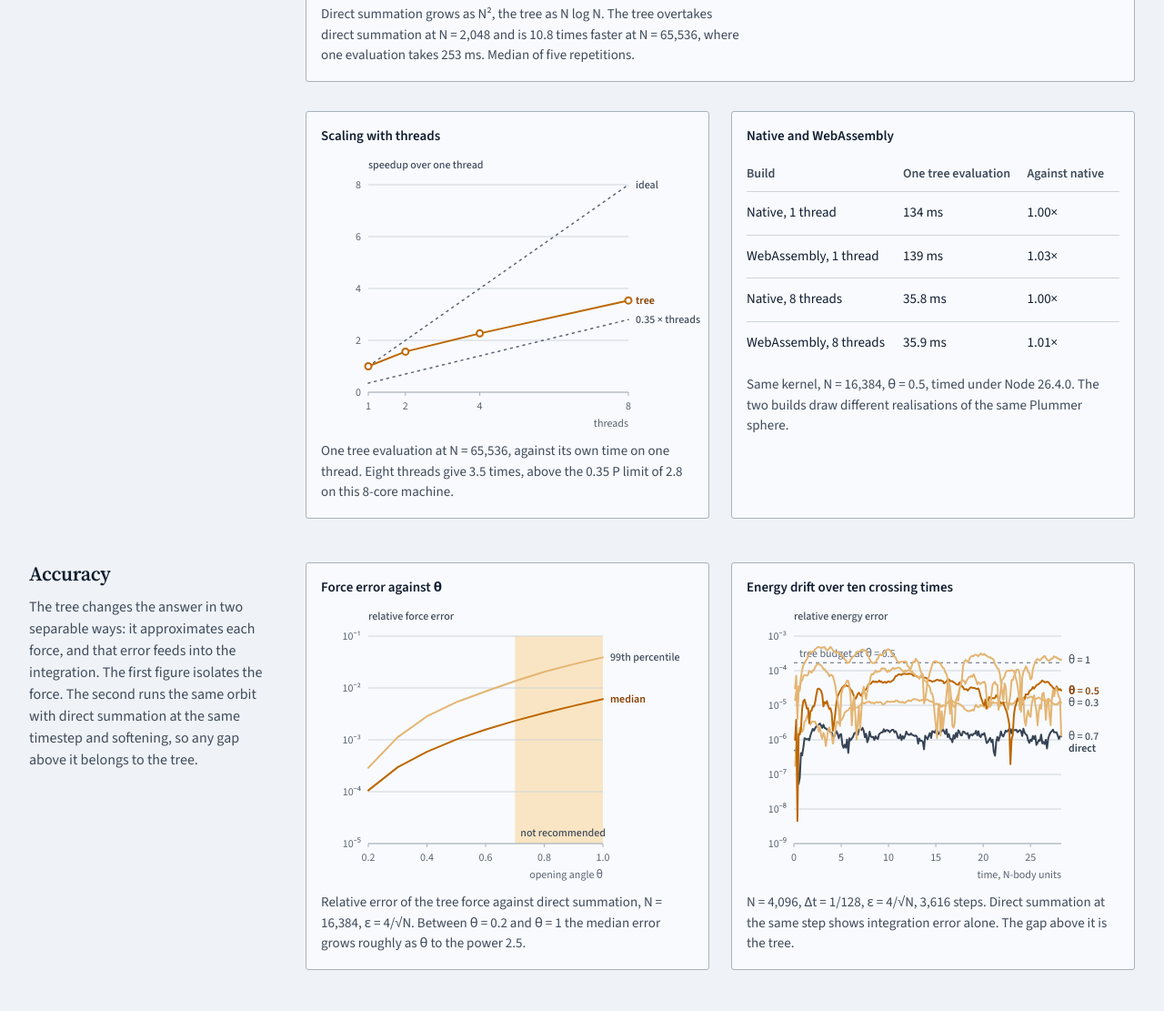
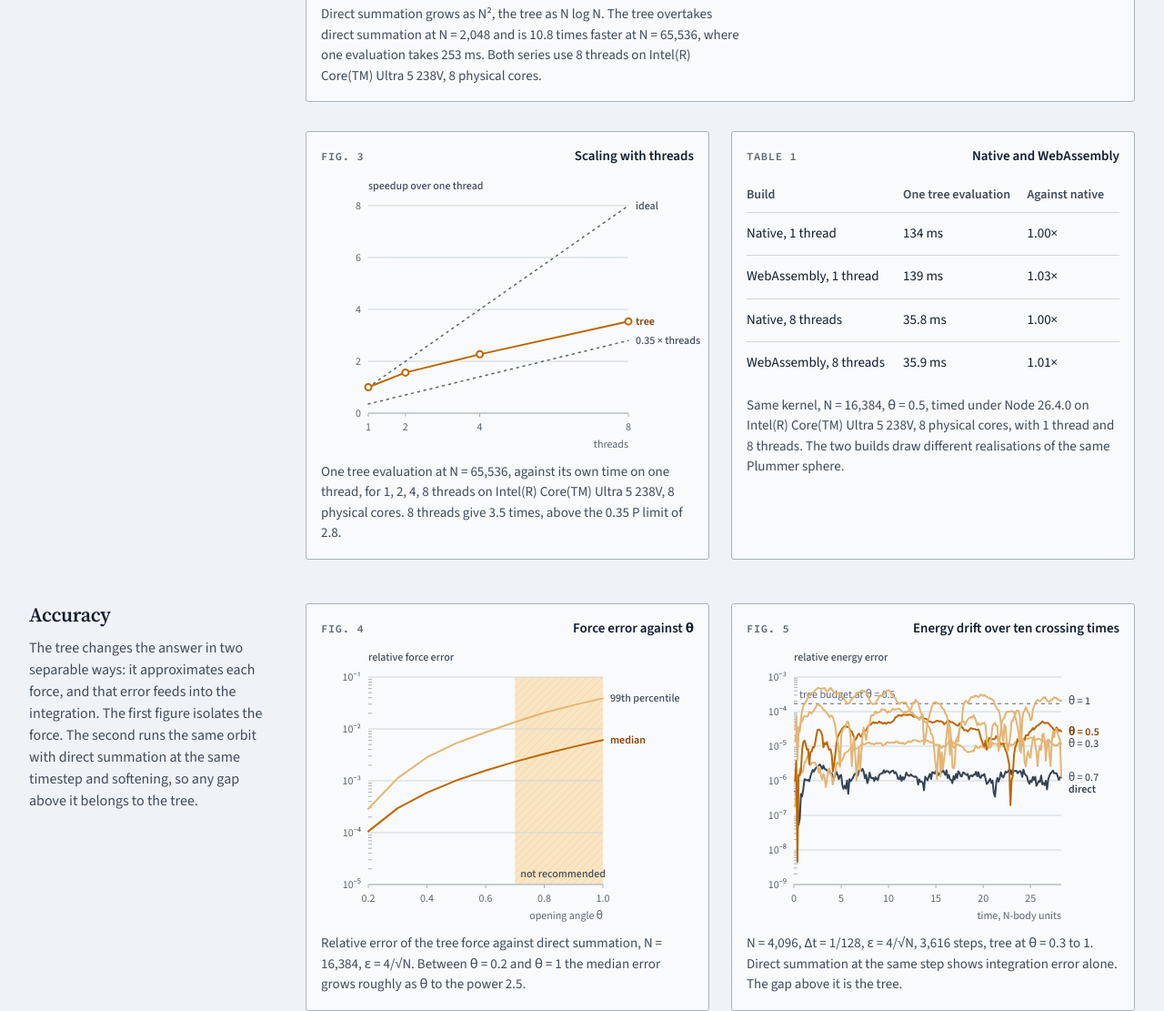
Before and after one commit to Protonicwave/barnes-hut-nbody, a plain HTML site: page web/index.html in a window 1280 px wide. Shown: the part 2820-3931 px from the top of the page at 91% size. Drawn offline with Linux system fonts and the light colour scheme.

Commit message:
feat(web): number the results figures as plates with minor ticks
Captions come from figureCaptions, which names the CPU and thread
count on the speed and scaling plates and no longer claims a
repetition count that no results file records. Log axes gain minor
ticks at 2 to 9 per decade and the force plate hatches the range above
theta 0.7.

```diff
--- a/web/charts.js
+++ b/web/charts.js
@@ -70,6 +70,20 @@ export function drawEnergy(svg, samples, time, method) {
   svg.innerHTML = markup;
 }
 
+// The marks at 2 to 9 times each power of ten inside a log axis.
+function logMinorTicks(axis) {
+  const marks = [];
+  for (let decade = Math.floor(Math.log10(axis.min)); decade < Math.log10(axis.max); decade++) {
+    for (let multiple = 2; multiple < 10; multiple++) {
+      const value = multiple * 10 ** decade;
+      if (value > axis.min && value < axis.max) {
+        marks.push(value);
+      }
+    }
+  }
+  return marks;
+}
+
 // A line chart with optional log axes, reference lines, a shaded zone and
 // end labels, which are moved apart where they would overlap.
 function plot(svg, config) {
@@ -87,8 +101,19 @@ function plot(svg, config) {
   let markup = "";
   if (config.zone) {
     const [from, to] = config.zone;
-    markup += `<rect class="band-zone" x="${x(from)}" y="${m.top}" width="${x(to) - x(from)}" height="${plotHeight}"/>` +
+    markup += `<defs><pattern id="hatch-${svg.id}" width="6" height="6" patternUnits="userSpaceOnUse" patternTransform="rotate(45)"><line class="hatch" x1="0" y1="0" x2="0" y2="6"/></pattern></defs>` +
+      `<rect class="band-zone" x="${x(from)}" y="${m.top}" width="${x(to) - x(from)}" height="${plotHeight}"/>` +
+      `<rect class="band-hatch" fill="url(#hatch-${svg.id})" x="${x(from)}" y="${m.top}" width="${x(to) - x(from)}" height="${plotHeight}"/>` +
       `<text class="t-soft" x="${x(from) + 6}" y="${m.top + plotHeight - 8}">${config.zoneLabel}</text>`;
+  }
+  for (const axis of [config.x, config.y]) {
+    axis.minor = axis.log ? logMinorTicks(axis) : [];
+  }
+  for (const value of config.y.minor) {
+    markup += `<line class="minor" x1="${m.left}" x2="${m.left + 4}" y1="${y(value)}" y2="${y(value)}"/>`;
+  }
+  for (const value of config.x.minor) {
+    markup += `<line class="minor" x1="${x(value)}" x2="${x(value)}" y1="${m.top + plotHeight}" y2="${m.top + plotHeight - 4}"/>`;
   }
   for (const tick of config.y.ticks) {
     markup += `<line class="grid" x1="${m.left}" x2="${width - m.right}" y1="${y(tick)}" y2="${y(tick)}"/>` +
@@ -163,6 +188,45 @@ const crossoverSentence = (count) =>
     ? "The tree does not overtake direct summation at any count measured, and is"
     : `The tree overtakes direct summation at N = ${formatInteger(count)} and is`;
 
+const threadsText = (threads) => `${threads} ${threads === 1 ? "thread" : "threads"}`;
+
+// The caption of each plate, built only from what results.json holds. The
+// speed and thread plates name the machine, since their numbers depend on it;
+// the accuracy plates do not, since accuracy does not.
+export function figureCaptions(data) {
+  const rows = data.timing;
+  const { cpu, physicalCores: cores } = data.machine;
+  const machine = `${cpu}, ${cores} physical cores`;
+  const efficiency = data.budgets.timing.min_scaling_efficiency;
+  const treeMs = findTiming(rows, "tree", REFERENCE_COUNT, REFERENCE_THREADS);
+  const speedup = findTiming(rows, "direct", REFERENCE_COUNT, REFERENCE_THREADS) / treeMs;
+  const single = findTiming(rows, "tree", REFERENCE_COUNT, 1);
+  const measured = single / findTiming(rows, "tree", REFERENCE_COUNT, REFERENCE_THREADS);
+  const force = data.forceError.rows;
+  const { curves, count: driftCount, timestep } = data.drift;
+  const endTime = Math.max(...curves.flatMap((curve) => curve.points.map(([t]) => t)));
+  const thetas = curves.filter((curve) => curve.method === "tree").map((curve) => curve.theta);
+  return {
+    time:
+      `Direct summation grows as N², the tree as N log N. ${crossoverSentence(crossoverCount(rows))} ` +
+      `${speedup.toFixed(1)} times faster at N = ${formatInteger(REFERENCE_COUNT)}, where one evaluation takes ${treeMs.toFixed(0)} ms. ` +
+      `Both series use ${threadsText(REFERENCE_THREADS)} on ${machine}.`,
+    threads:
+      `One tree evaluation at N = ${formatInteger(REFERENCE_COUNT)}, against its own time on one thread, for ${THREAD_COUNTS.join(", ")} threads on ${machine}. ` +
+      `${threadsText(REFERENCE_THREADS)} give ${measured.toFixed(1)} times, ` +
+      `${measured >= efficiency * cores ? "above" : "below"} the ${efficiency} P limit of ${(efficiency * cores).toFixed(1)}.`,
+    wasm:
+      `Same kernel, N = ${formatInteger(data.wasm.count)}, θ = 0.5, timed under Node ${data.wasm.node.replace(/^v/, "")} on ${machine}, ` +
+      `with ${threadsText(1)} and ${threadsText(REFERENCE_THREADS)}. The two builds draw different realisations of the same Plummer sphere.`,
+    force:
+      `Relative error of the tree force against direct summation, N = ${formatInteger(data.forceError.count)}, ε = 4/√N. ` +
+      `Between θ = ${force[0].theta} and θ = ${force.at(-1).theta} the median error grows roughly as θ to the power ${fittedExponent(force, "median").toFixed(1)}.`,
+    drift:
+      `N = ${formatInteger(driftCount)}, Δt = 1/${Math.round(1 / timestep)}, ε = 4/√N, ${formatInteger(endTime / timestep)} steps, tree at θ = 0.3 to 1. ` +
+      "Direct summation at the same step shows integration error alone. The gap above it is the tree.",
+  };
+}
+
 function drawSpeed(data) {
   const rows = data.timing;
   const direct = timingSeries(rows, "direct", "count", { threads: REFERENCE_THREADS });
@@ -178,12 +242,7 @@ function drawSpeed(data) {
       { lineClass: "l-tree", textClass: "t-tree", label: "tree", points: tree },
     ],
   });
-  const speedup = findTiming(rows, "direct", REFERENCE_COUNT, REFERENCE_THREADS) / findTiming(rows, "tree", REFERENCE_COUNT, REFERENCE_THREADS);
-  const treeMs = findTiming(rows, "tree", REFERENCE_COUNT, REFERENCE_THREADS);
-  document.getElementById("capTime").textContent =
-    `Direct summation grows as N², the tree as N log N. ${crossoverSentence(crossoverCount(rows))} ` +
-    `${speedup.toFixed(1)} times faster at N = ${formatInteger(REFERENCE_COUNT)}, where one evaluation takes ${treeMs.toFixed(0)} ms. ` +
-    "Median of five repetitions.";
+  document.getElementById("capTime").textContent = figureCaptions(data).time;
 }
 
 function drawThreads(data) {
@@ -201,11 +260,7 @@ function drawThreads(data) {
       { lineClass: "l-tree", textClass: "t-tree", label: "tree", dots: true, dotClass: "dot-tree", points: speedups },
     ],
   });
-  const cores = data.machine.physicalCores;
-  const measured = speedups.at(-1)[1];
-  document.getElementById("capThreads").textContent =
-    `One tree evaluation at N = ${formatInteger(REFERENCE_COUNT)}, against its own time on one thread. Eight threads give ${measured.toFixed(1)} times, ` +
-    `${measured >= efficiency * cores ? "above" : "below"} the ${efficiency} P limit of ${(efficiency * cores).toFixed(1)} on this ${cores}-core machine.`;
+  document.getElementById("capThreads").textContent = figureCaptions(data).threads;
 }
 
 function wasmRatio(runs, platform, threads) {
@@ -227,8 +282,7 @@ function fillWasmTable(data) {
     return `<tr><td>${label}</td><td class="n" data-label="Time">${formatMilliseconds(ms)}</td>` +
       `<td class="n" data-label="Ratio">${(ms / native).toFixed(2)}×</td></tr>`;
   }).join("");
-  document.getElementById("capWasm").textContent =
-    `Same kernel, N = ${formatInteger(count)}, θ = 0.5, timed under Node ${node.replace(/^v/, "")}. The two builds draw different realisations of the same Plummer sphere.`;
+  document.getElementById("capWasm").textContent = figureCaptions(data).wasm;
 }
 
 // Exponent k of the power law m = a * theta^k through the first and last angle.
@@ -251,9 +305,7 @@ function drawForceError(data) {
       { lineClass: "l-tree", textClass: "t-tree", label: "median", points: rows.map((row) => [row.theta, row.median]) },
     ],
   });
-  document.getElementById("capForce").textContent =
-    `Relative error of the tree force against direct summation, N = ${formatInteger(data.forceError.count)}, ε = 4/√N. ` +
-    `Between θ = ${rows[0].theta} and θ = ${rows.at(-1).theta} the median error grows roughly as θ to the power ${fittedExponent(rows, "median").toFixed(1)}.`;
+  document.getElementById("capForce").textContent = figureCaptions(data).force;
 }
 
 const driftLabel = (curve) => (curve.method === "direct" ? "direct" : `θ = ${curve.theta}`);
@@ -278,9 +330,7 @@ function drawDrift(data) {
       return { lineClass, textClass, label: driftLabel(curve), points: curve.points.filter(([, e]) => e > 0) };
     }),
   });
-  document.getElementById("capDrift").textContent =
-    `N = ${formatInteger(count)}, Δt = 1/${Math.round(1 / timestep)}, ε = 4/√N, ${formatInteger(endTime / timestep)} steps. ` +
-    "Direct summation at the same step shows integration error alone. The gap above it is the tree.";
+  document.getElementById("capDrift").textContent = figureCaptions(data).drift;
 }
 
 const maxDrift = (data, method, theta) =>
--- a/web/index.html
+++ b/web/index.html
@@ -219,17 +219,17 @@
       </div>
       <div class="plates wide-first">
         <figure class="plate" style="margin:0">
-          <header><h4>Time per force evaluation</h4></header>
+          <header><span class="fig-no">Fig. 2</span><h4>Time per force evaluation</h4></header>
           <svg class="chart" id="figTime" role="img" aria-label="Time per force evaluation against particle count, direct and tree, both on log axes"></svg>
           <figcaption id="capTime"></figcaption>
         </figure>
         <figure class="plate" style="margin:0">
-          <header><h4>Scaling with threads</h4></header>
+          <header><span class="fig-no">Fig. 3</span><h4>Scaling with threads</h4></header>
           <svg class="chart" id="figThreads" role="img" aria-label="Speedup of the tree force evaluation against thread count"></svg>
           <figcaption id="capThreads"></figcaption>
         </figure>
         <figure class="plate" style="margin:0">
-          <header><h4>Native and WebAssembly</h4></header>
+          <header><span class="fig-no">Table 1</span><h4>Native and WebAssembly</h4></header>
           <div class="table-scroll">
             <table class="budget" style="margin-top:-4px">
               <thead><tr><th>Build</th><th>One tree evaluation</th><th>Against native</th></tr></thead>
@@ -248,12 +248,12 @@
       </div>
       <div class="plates">
         <figure class="plate" style="margin:0">
-          <header><h4>Force error against θ</h4></header>
+          <header><span class="fig-no">Fig. 4</span><h4>Force error against θ</h4></header>
           <svg class="chart" id="figForce" role="img" aria-label="Median and 99th percentile relative force error against opening angle, log scale"></svg>
           <figcaption id="capForce"></figcaption>
         </figure>
         <figure class="plate" style="margin:0">
-          <header><h4>Energy drift over ten crossing times</h4></header>
+          <header><span class="fig-no">Fig. 5</span><h4>Energy drift over ten crossing times</h4></header>
           <svg class="chart" id="figDrift" role="img" aria-label="Relative energy error against time for direct summation and the tree at four opening angles"></svg>
           <figcaption id="capDrift"></figcaption>
         </figure>
@@ -266,6 +266,7 @@
         <p>Each limit is a number written down before the measurement, and a script exits non-zero when any is exceeded.</p>
       </div>
       <div class="table-scroll">
+        <p class="fig-no">Table 2</p>
         <table class="budget">
           <thead><tr><th>Budget</th><th>Limit</th><th>Measured</th><th>Status</th></tr></thead>
           <tbody id="budgetRows"></tbody>
--- a/web/style.css
+++ b/web/style.css
@@ -297,6 +297,9 @@ select {
 .chart .dot-tree { stroke: var(--tree); }
 .chart .dot-direct { stroke: var(--direct); }
 .chart .band-zone { fill: var(--tree-wash); }
+.chart .hatch { stroke: var(--tree-soft); stroke-width: 1; opacity: 0.45; }
+.chart .minor { stroke: var(--rule-strong); stroke-width: 1; }
+.fig-no { font: 600 0.75rem var(--font-mono); letter-spacing: 0.06em; text-transform: uppercase; color: var(--ink-3); }
 .chart .mark { fill: none; stroke: var(--ink-2); stroke-width: 1.5; }
 
 .budget { width: 100%; border-collapse: collapse; font-size: 0.9375rem; }
```
Also changed, not shown: web/test/smoke.mjs (+21 -1 lines).
